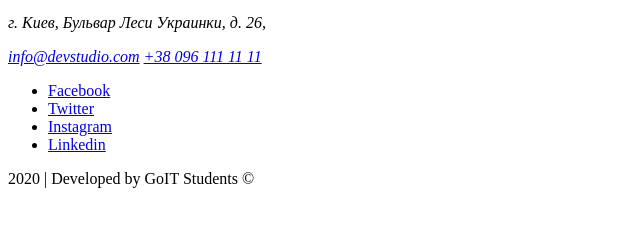
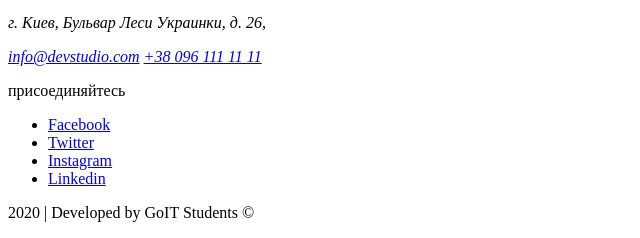
Before and after one commit to VasylVrublevskyi/goit-markup-hw-02, a plain HTML site: page index.html in a window 1280 px wide. Shown: the part 3951-4189 px from the top of the page, without its empty margins (0-640 px from the left). Before the commit the page ends 4155 px from the top, so only its background shows below. Drawn offline with Linux system fonts and the light colour scheme.

Commit message:
Update index.html

```diff
--- a/index.html
+++ b/index.html
@@ -213,6 +213,7 @@
                 <a href="tel:+380961111111">+38 096 111 11 11</a>
               </address>
             <!-- Links to social networks-->
+            <p>присоединяйтесь</p>
             <ul>
                 <li><a href="https://www.facebook.com/">Facebook</a></li>
                 <li><a href="https://twitter.com/">Twitter</a></li>
```
